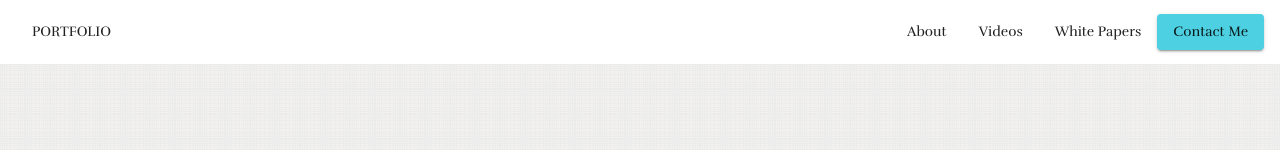
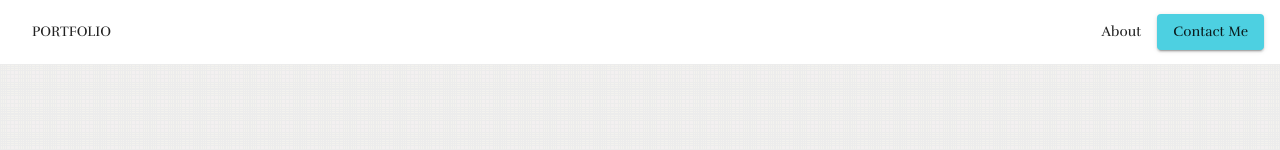
Before and after one commit to ramonsramon/Portfolio, an Angular app: page / in a window 1280 px wide. Shown: the top 150 px of the page. Built offline with nearby package versions, Linux system fonts and the light colour scheme.

Commit message:
Hide White Papers and Video links from navbar

```diff
--- a/src/app/navbar/navbar.component.html
+++ b/src/app/navbar/navbar.component.html
@@ -5,8 +5,8 @@
   <span class=spacer></span>
   <span></span>
   <a mat-button class="desktop-menu-item-link" routerLink="/about">About</a>
-  <a mat-button class="desktop-menu-item-link" routerLink="/construction">Videos</a>
-  <a mat-button class="desktop-menu-item-link" routerLink="/construction">White Papers</a>
+  <!-- <a mat-button class="desktop-menu-item-link" routerLink="/construction">Videos</a>
+  <a mat-button class="desktop-menu-item-link" routerLink="/construction">White Papers</a> -->
   <a mat-raised-button class="desktop-menu-item-link desktop-menu-item-contact" routerLink="/contactme" color="accent">Contact Me</a>
 </mat-toolbar>
 
@@ -24,12 +24,12 @@
       <li class="mobile-menu-item">
         <a mat-button class="mobile-menu-item-link" routerLink="/about">About</a>
       </li>
-      <li class="mobile-menu-item">
+      <!-- <li class="mobile-menu-item">
         <a mat-button class="mobile-menu-item-link" routerLink="/construction">Videos</a>
       </li>
       <li class="mobile-menu-item">
         <a mat-button class="mobile-menu-item-link" routerLink="/construction">White Papers</a>
-      </li>
+      </li> -->
       <li class="mobile-menu-item">
         <a mat-raised-button class="mobile-menu-item-link mobile-menu-item-contact" routerLink="/contactme" color="accent">Contact Me</a>
       </li>
```
